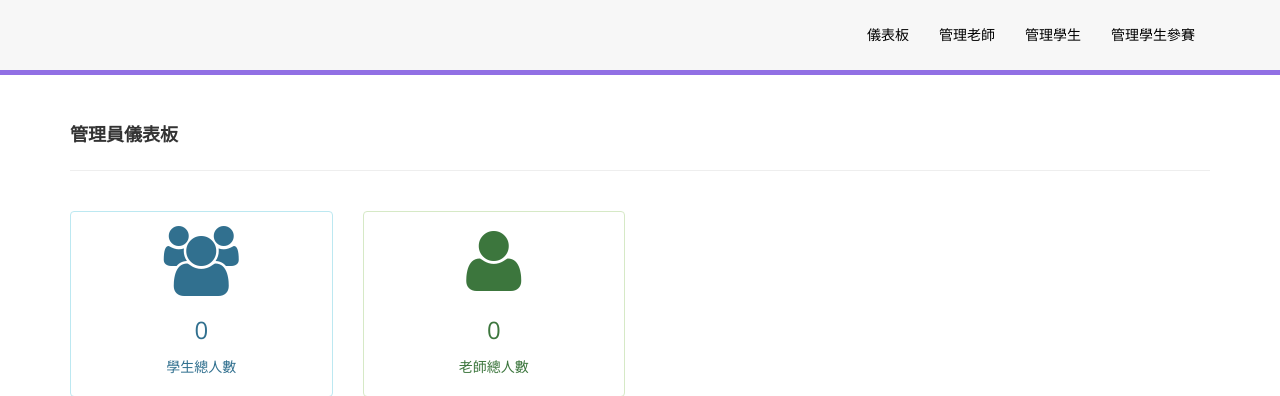
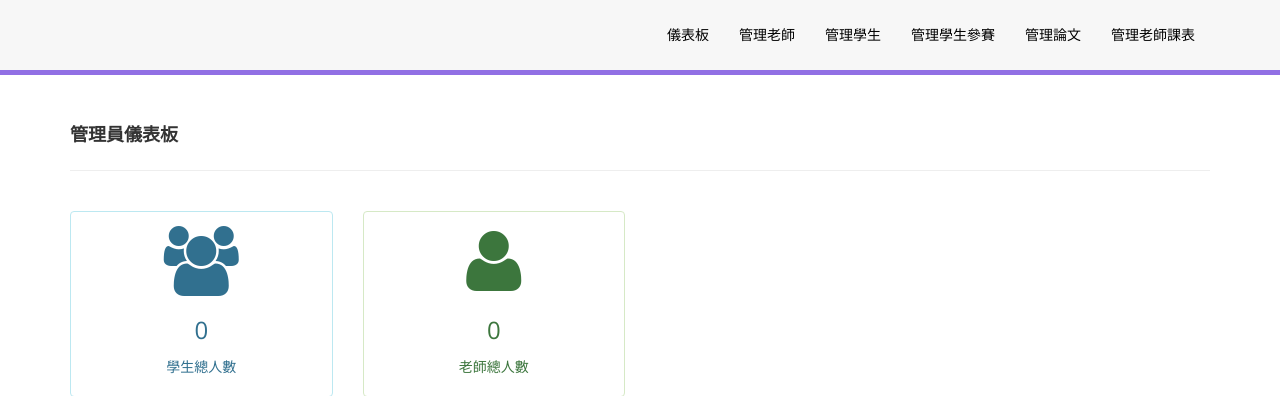
Before and after one commit to woizhicheng0309/DataStructure_Final_Project, a PHP site: page /admin/dashboard.php in a window 1280 px wide. Shown: the part 180-576 px from the top of the page. Run offline with PHP 8.4, Linux system fonts and the light colour scheme; the visitor is signed in with stand-in values (Sample User, id 1); data that the repository does not hold is empty.

Commit message:
Update header.php

```diff
--- a/library/includes/header.php
+++ b/library/includes/header.php
@@ -30,6 +30,8 @@
                         echo '<li><a href="manage-professors.php">管理老師</a></li>';
                         echo '<li><a href="manage-students.php">管理學生</a></li>';
                         echo '<li><a href="manage-mentored-awards.php">管理學生參賽</a></li>';
+                        echo '<li><a href="manage-publications.php">管理論文</a></li>';
+                        echo '<li><a href="manage-timetable.php">管理老師課表</a></li>';
                         echo '</ul>';
                     }
                     ?>
```
